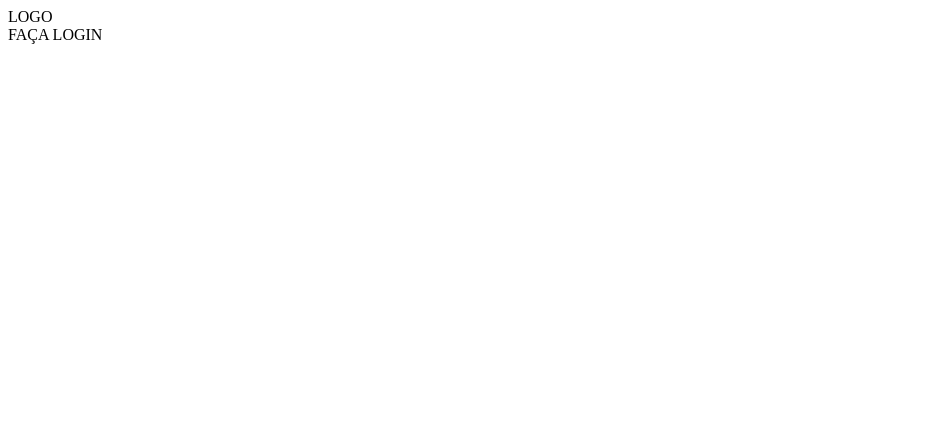
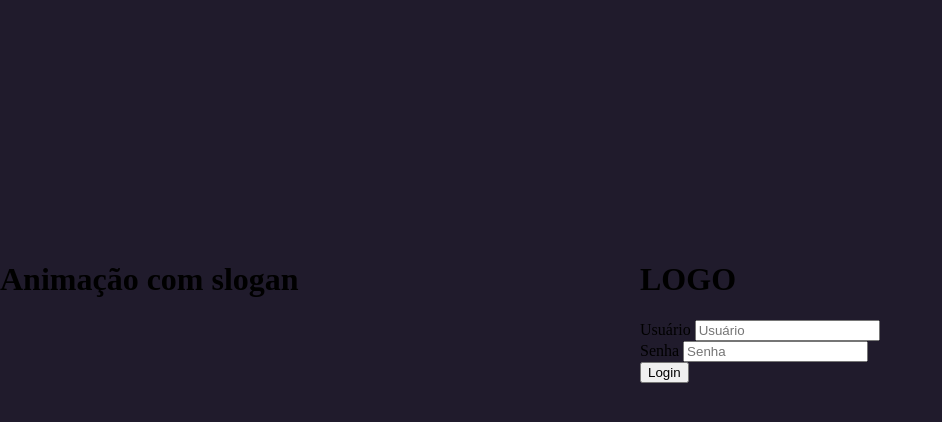
Before and after one commit to Guimoouraa/TeladeLogin, a plain HTML site: page index.html in a window 1280 px wide. Shown: the whole page, without its empty margins (0-942 px from the left). Drawn offline with Linux system fonts and the light colour scheme.

Commit message:
Adicionando um pouco de CSS

```diff
--- /dev/null
+++ b/CSS/style.css
@@ -0,0 +1,22 @@
+body {
+    margin: 0;
+}
+
+.main-login {
+    width: 100vw;
+    height: 100vw;
+    background: #201b2c;
+    display: flex;
+    justify-content: center;
+    align-items: center;
+}
+
+.left-login{
+    width: 50vw;
+    height: 100vh;
+}
+
+.right-login{
+    width: 50vw;
+    height: 100vh;
+}
--- a/index.html
+++ b/index.html
@@ -1,15 +1,31 @@
 <!DOCTYPE html>
-<html lang="en">
+<html lang="pt-br">
 <head>
     <meta charset="UTF-8">
     <meta http-equiv="X-UA-Compatible" content="IE=edge">
     <meta name="viewport" content="width=device-width, initial-scale=1.0">
+    <link rel="stylesheet" href="/CSS/style.css">
     <title>Login</title>
 </head>
 <body>
-    <div>
-        <div>LOGO</div>
-        <div>FAÇA LOGIN</div>
+    <div class="main-login">
+        <div class="left-login">
+            <h1>Animação com slogan</h1>
+        </div>
+        <div class="right-login">
+            <div class="card-login">
+                <h1>LOGO</h1>
+                <div class="textfield">
+                    <label for="usuario">Usuário</label>
+                    <input type="text" name="usuario" placeholder="Usuário">
+                </div>
+                <div class="textfield">
+                    <label for="senha">Senha</label>
+                    <input type="password" name="senha" placeholder="Senha">
+                </div>
+                <button class="btn-login">Login</button>
+            </div>
+        </div>
     </div>
 </body>
 </html>
```
